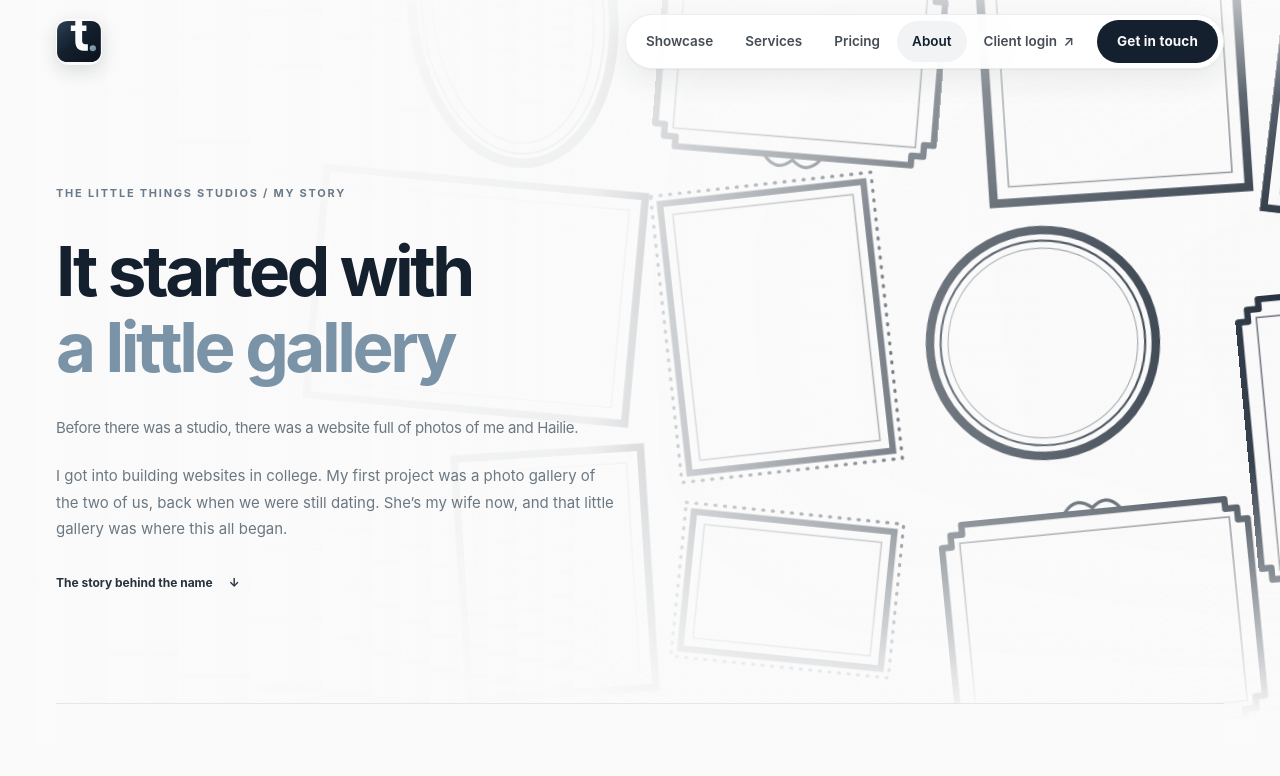
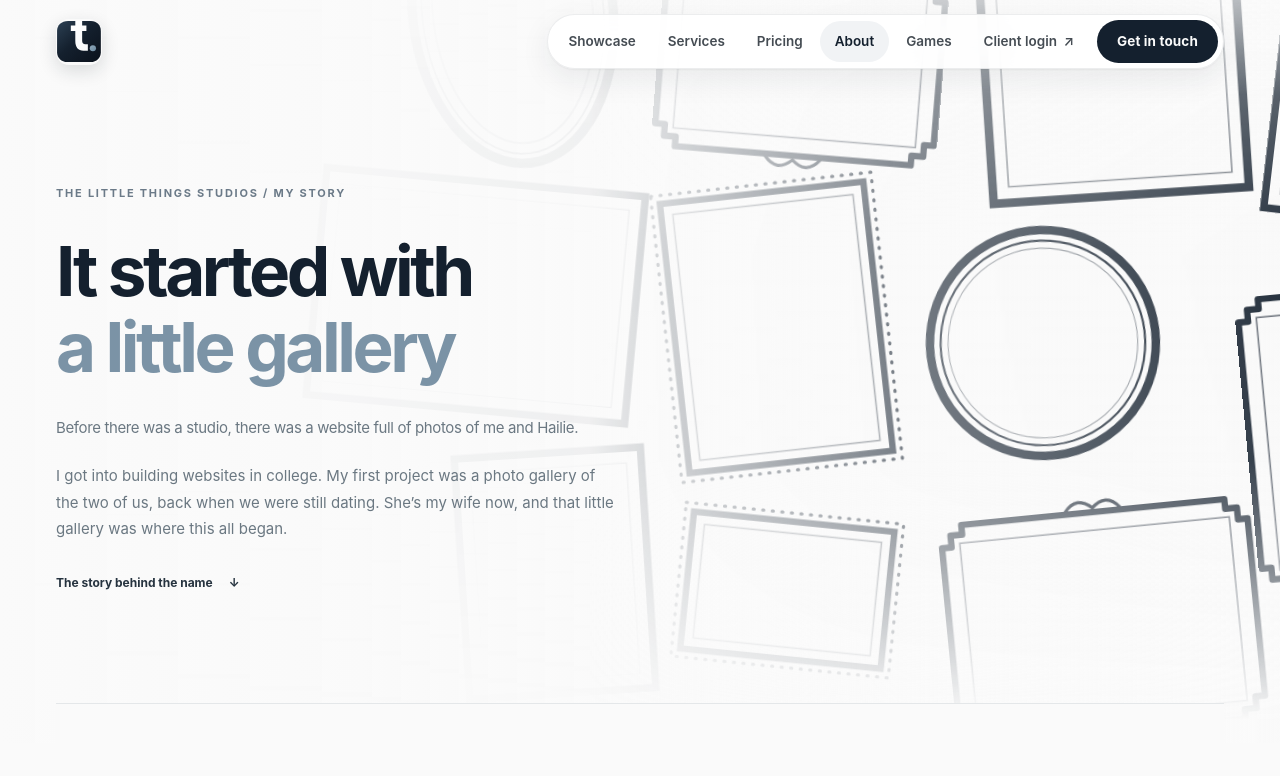
Before and after one commit to adamadkins/Adam-Portfolio, a plain HTML site: page about.html in a window 1280 px wide. Shown: the top 776 px of the page. Drawn offline with Linux system fonts and the light colour scheme; no server answers.

Commit message:
Add Games to the main menu on every page
Co-Authored-By: Claude Opus 5.5 <noreply@anthropic.com>
Claude-Session: https://claude.ai/code/session_018fd3iD3fvnE1Nj4P2MxDk1

```diff
--- a/about.html
+++ b/about.html
@@ -41,6 +41,7 @@
         <a class="nav-link" href="/#services">Services</a>
         <a class="nav-link" href="/#packages">Pricing</a>
         <a class="nav-link" href="/about.html" aria-current="page">About</a>
+        <a class="nav-link" href="/#games">Games</a>
         <a class="nav-link nav-contact" href="/contact.html">Get in touch</a>
         <a class="nav-link nav-portal" href="https://portal.tlt-studios.com/">Client login <span aria-hidden="true">↗</span></a>
       </nav>
```
Also changed, not shown: careers.html (+1 -0 lines), client-portal.html (+1 -0 lines), contact.html (+1 -0 lines), hello.html (+1 -0 lines), index.html (+1 -0 lines), payments.html (+1 -0 lines), privacy.html (+1 -0 lines), terms.html (+1 -0 lines), work.html (+1 -0 lines), work/chasing606.html (+1 -0 lines), work/davis-brown.html (+1 -0 lines), work/porter.html (+1 -0 lines), work/wonderfully-made.html (+1 -0 lines), 1 other file.
